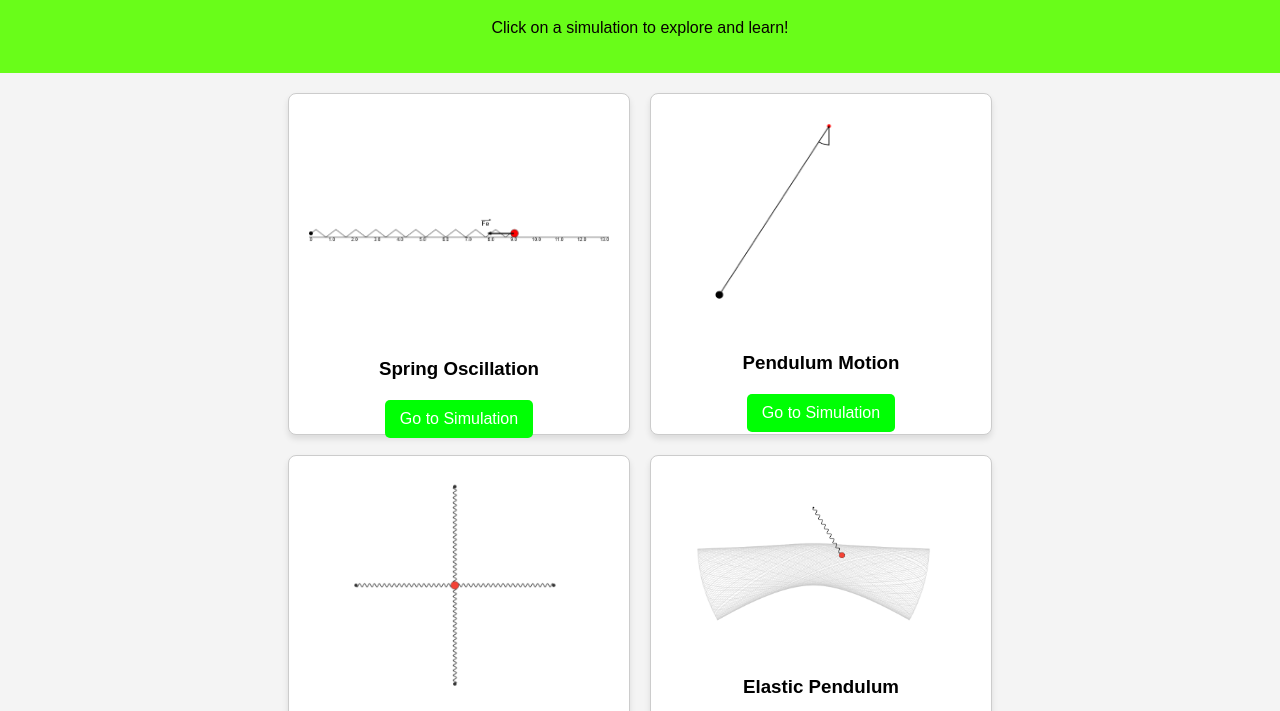
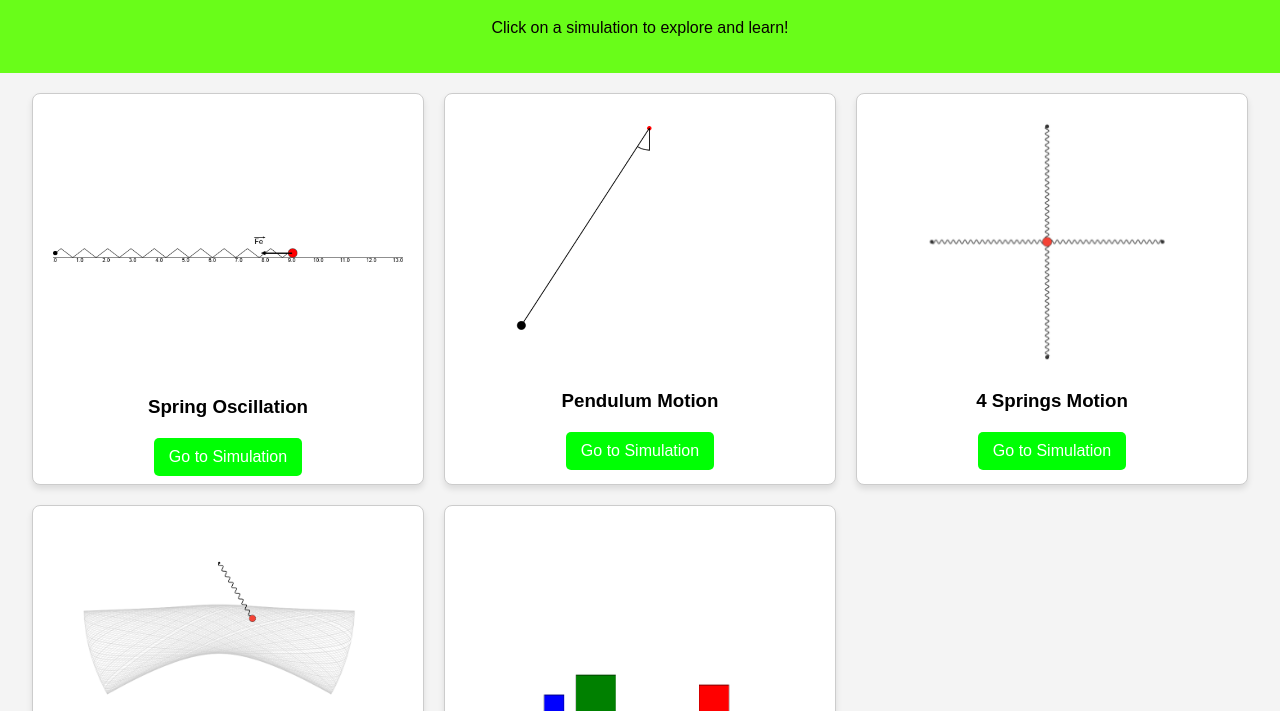
Before and after one commit to iuli26/engine-website, a plain HTML site: page index.html in a window 1280 px wide. Shown: the part 81-792 px from the top of the page. Drawn offline with Linux system fonts and the light colour scheme.

Commit message:
Update index.html

```diff
--- a/index.html
+++ b/index.html
@@ -21,7 +21,7 @@
 
     .grid-container {
       display: grid;
-      grid-template-columns: repeat(2, auto); /* Two columns, width based on content */
+      grid-template-columns: repeat(3, auto); /* Two columns, width based on content */
       gap: 20px;
       padding: 20px;
       justify-content: center; /* Center the entire grid */
@@ -37,8 +37,8 @@
 
 
     .card {
-      width: 300px;
-      height: 300px;
+      width: 350px;
+      height: 350px;
       background: white;
       border: 1px solid #ccc;
       border-radius: 8px;
```
